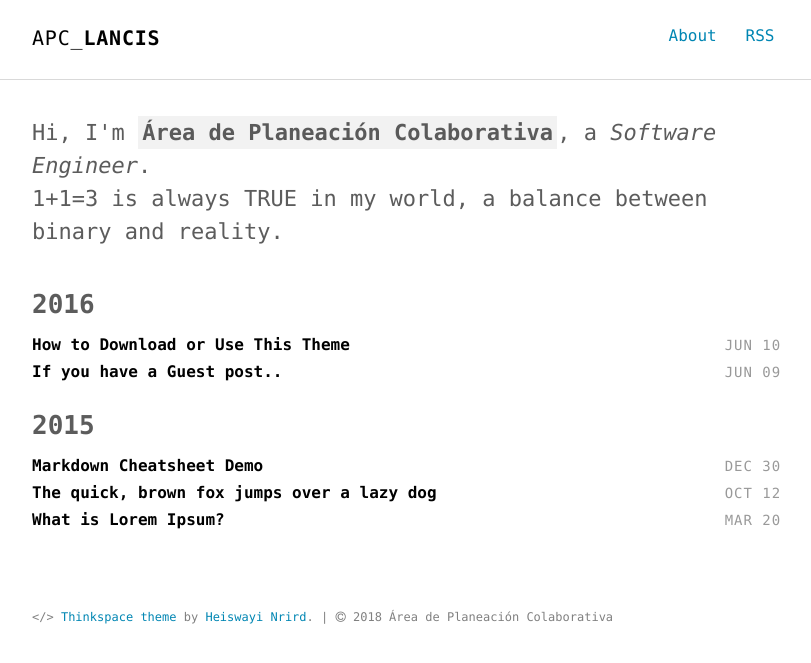
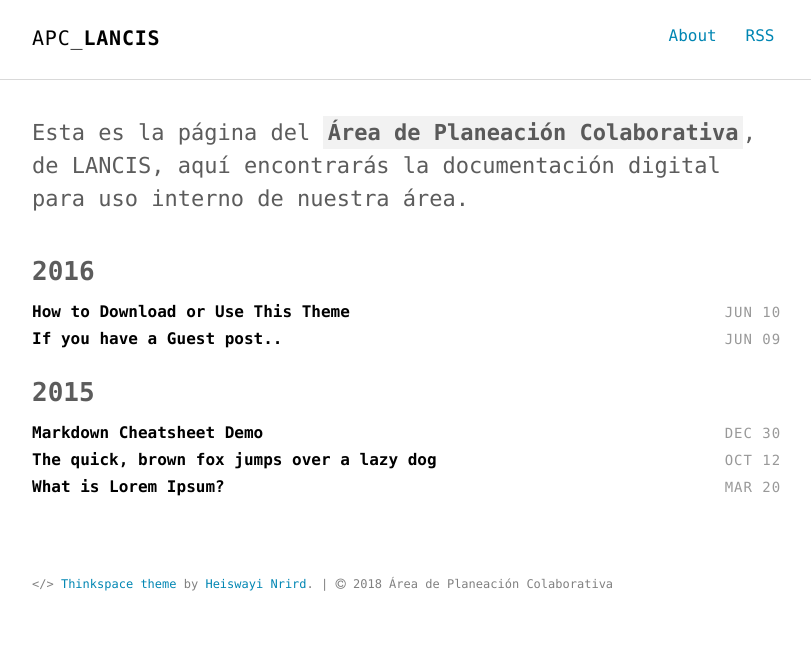
Before and after one commit to lancis-apc/web_apc_v0, a Jekyll site: the page built from index.html, in a window 1280 px wide. Shown: the top 663 px of the page, without its empty margins (232-1043 px from the left). Built offline with Jekyll 4.4.1, drawn with Linux system fonts in a browser that asks for light colours.

Commit message:
_includes/intro.html

```diff
--- a/_includes/intro.html
+++ b/_includes/intro.html
@@ -1,6 +1,5 @@
 <section class="intro">
   <div class="container">
-    <p class="lead">Hi, I'm <strong class="author-name" itemprop="name">{{ site.author.name }}</strong>, a <em itemprop="jobTitle">{{ site.author.job }}</em>. <br>
-    {{ site.author.bio }}</p>
+    <p class="lead">Esta es la página del <strong class="author-name" itemprop="name">{{ site.author.name }}</strong>, de LANCIS, aquí encontrarás la documentación digital para uso interno de nuestra área.
   </div>
 </section>
```
